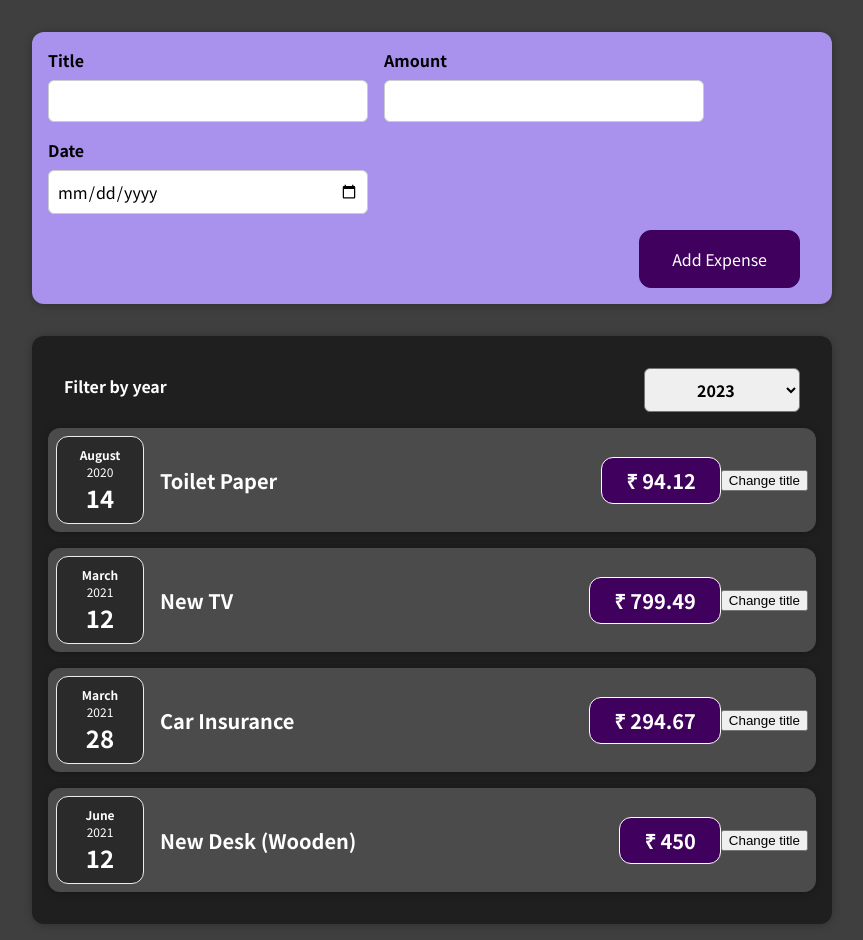
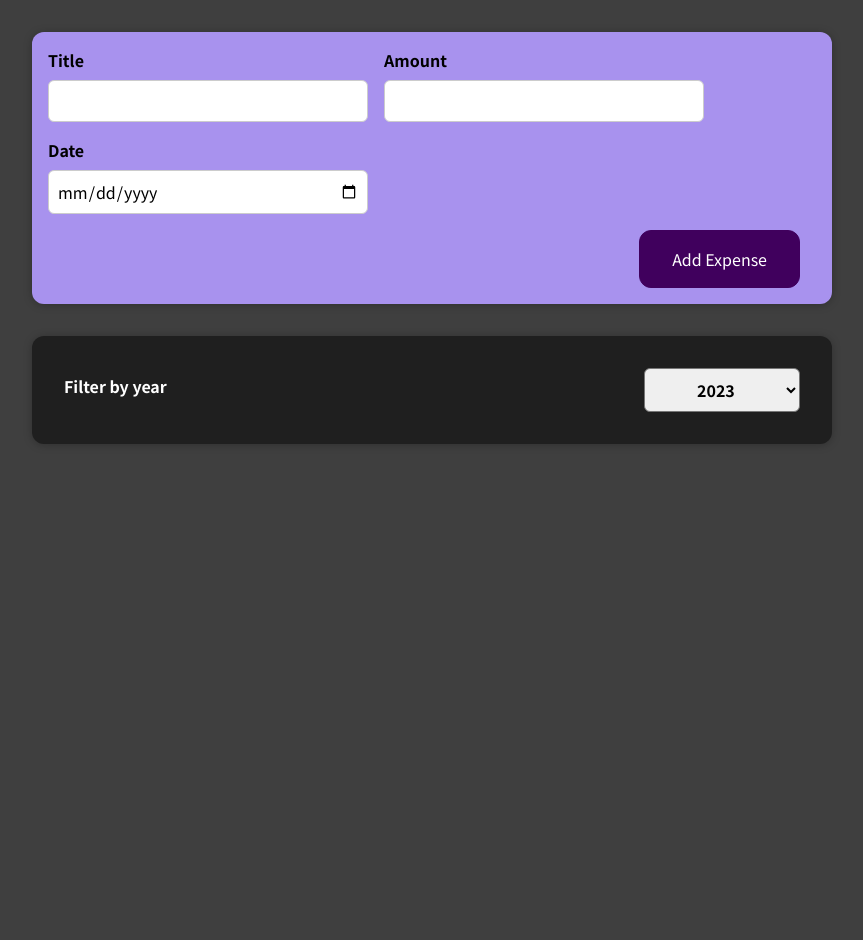
Before and after one commit to studiolaidbackanonymous/reactremote23, a React (Create React App) app in the folder react_project1/: page / in a window 1280 px wide. Shown: the whole page, without its empty margins (208-1071 px from the left). After the commit the page ends 800 px from the top, so only its background shows below. Built offline with nearby package versions, Linux system fonts and the light colour scheme.

Commit message:
dynamic list rendering feature codes updated

```diff
--- a/react_project1/src/App.js
+++ b/react_project1/src/App.js
@@ -1,30 +1,11 @@
-import React from "react";
+import React, { useState } from "react";
 import Expenses from "./components/Expenses/Expenses";
 import NewExpense from "./components/NewExpense/NewExpense";
 
+const intialExpenses = [];
+
 const App = () => {
-  const expensesItems = [
-    {
-      id: "e1",
-      title: "Toilet Paper",
-      amount: 94.12,
-      date: new Date(2020, 7, 14),
-    },
-    { id: "e2", title: "New TV", amount: 799.49, date: new Date(2021, 2, 12) },
-    {
-      id: "e3",
-      title: "Car Insurance",
-      amount: 294.67,
-      date: new Date(2021, 2, 28),
-    },
-    {
-      id: "e4",
-      title: "New Desk (Wooden)",
-      amount: 450,
-      date: new Date(2021, 5, 12),
-    },
-  ];
-
+  const [expenses, setExpenses] = useState(intialExpenses);
   // //under the hood ref
   // return React.createElement(
   //   "div",
@@ -32,14 +13,16 @@ const App = () => {
   //   React.createElement(Expenses, { expenses: expensesItems })
   // );
 
-  const addExpenseHandler = (expense) => {
-    // expense
+  const addExpenseHandler = (newExpense) => {
+    setExpenses((prevState) => {
+      return [newExpense, ...prevState];
+    });
   };
 
   return (
     <div>
       <NewExpense onAddExpense={addExpenseHandler} />
-      <Expenses expenses={expensesItems} />
+      <Expenses expenses={expenses} />
     </div>
   );
 };
--- a/react_project1/src/components/Expenses/ExpenseItem.js
+++ b/react_project1/src/components/Expenses/ExpenseItem.js
@@ -1,26 +1,19 @@
 import ExpenseDate from "./ExpenseDate";
 import Card from "../UI/Card";
 import "./ExpenseItem.css";
-import React, { useState } from "react";
+import React from "react";
 
 const ExpenseItem = (props) => {
-  const [title, setTitle] = useState(props.title);
-
-  const clickHandler = () => {
-    setTitle("changed title");
-  };
-
   return (
     <Card className="expense-item">
       <ExpenseDate date={props.date} />
 
       <div className="expense-item__description">
-        <h2>{title}</h2>
+        <h2>{props.title}</h2>
         <div className="expense-item__price">
           {String.fromCharCode(0x20b9)} {props.amount}
         </div>
       </div>
-      <button onClick={clickHandler}>Change title</button>
     </Card>
   );
 };
--- a/react_project1/src/components/Expenses/Expenses.js
+++ b/react_project1/src/components/Expenses/Expenses.js
@@ -18,7 +18,17 @@ const Expenses = (props) => {
         onSelectedYear={filterChangeHandler}
         selected={filteredYear}
       />
-      <ExpenseItem
+
+      {props.expenses.map((expense) => {
+        return (
+          <ExpenseItem
+            title={expense.title}
+            amount={expense.amount}
+            date={expense.date}
+          />
+        );
+      })}
+      {/* <ExpenseItem
         title={props.expenses[0].title}
         amount={props.expenses[0].amount}
         date={props.expenses[0].date}
@@ -37,7 +47,7 @@ const Expenses = (props) => {
         title={props.expenses[3].title}
         amount={props.expenses[3].amount}
         date={props.expenses[3].date}
-      />
+      /> */}
     </Card>
   );
 };
--- a/react_project1/src/components/Expenses/ExpensesFilter.js
+++ b/react_project1/src/components/Expenses/ExpensesFilter.js
@@ -6,6 +6,7 @@ const ExpensesFilter = (props) => {
   const dropDownChangeHandler = (event) => {
     props.onSelectedYear(event.target.value);
   };
+
   return (
     <div className="expenses-filter">
       <div className="expenses-filter__control">
```
